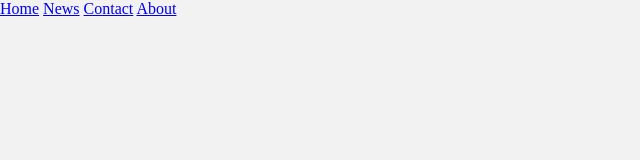
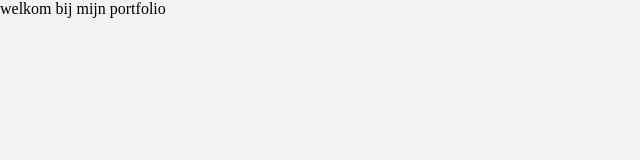
Before and after one commit to AkashRamlal1/AkashRamlal1.github.io, a plain HTML site: page index.html in a window 1280 px wide. Shown: the whole page, without its empty margins (0-640 px from the left). Drawn offline with Linux system fonts and the light colour scheme.

Commit message:
Add files via upload

```diff
--- a/index.html
+++ b/index.html
@@ -9,16 +9,12 @@
 </head>
 <body>
 
-<header>
-  <div class="topnav">
-    <a class="active" href="#home">Home</a>
-    <a href="#news">News</a>
-    <a href="#contact">Contact</a>
-    <a href="#about">About</a>
-  </div>
 
 
-</header>
+<main>
+  <hi class="welcome">welkom bij mijn portfolio</hi>
+
+</main>
 
 
 
```
